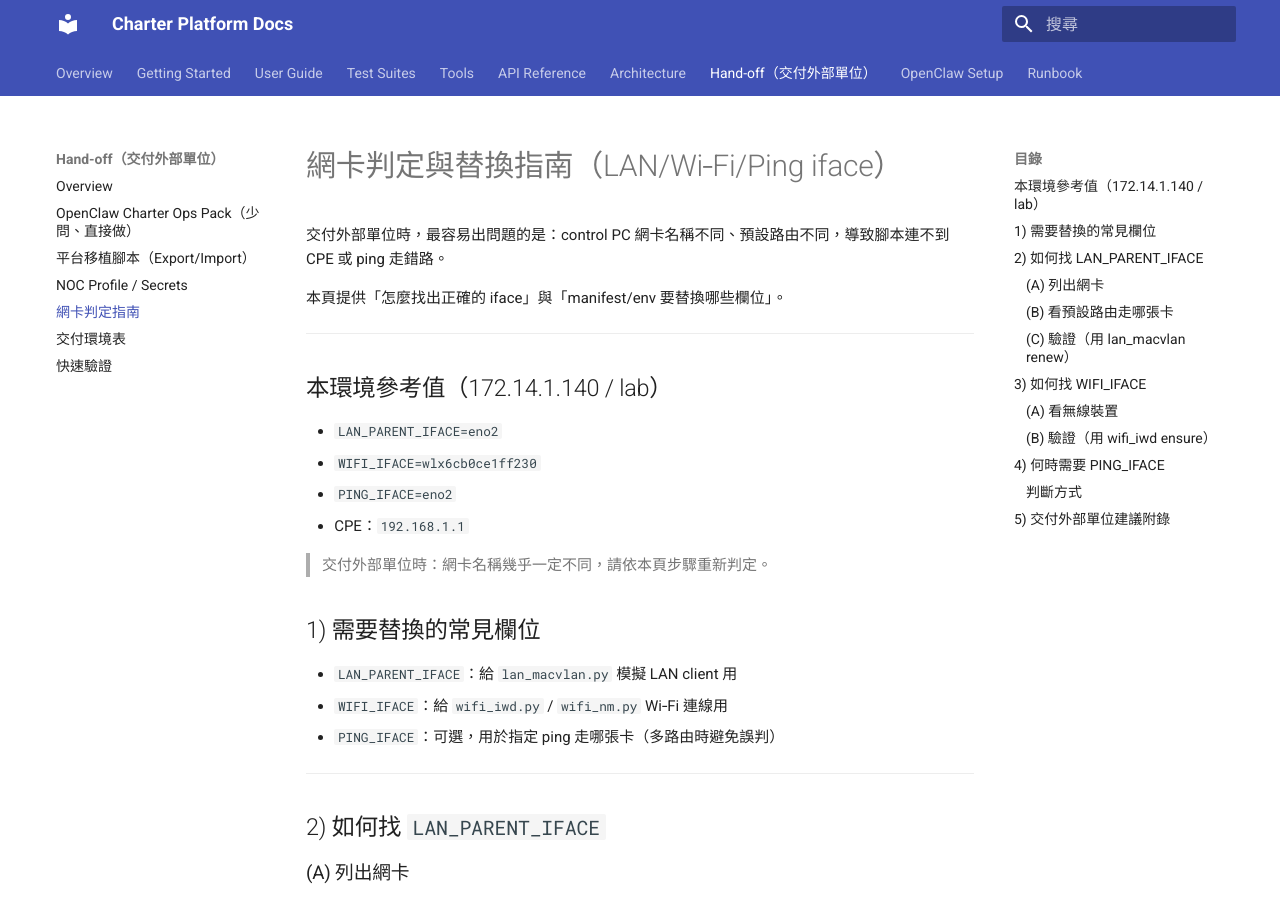
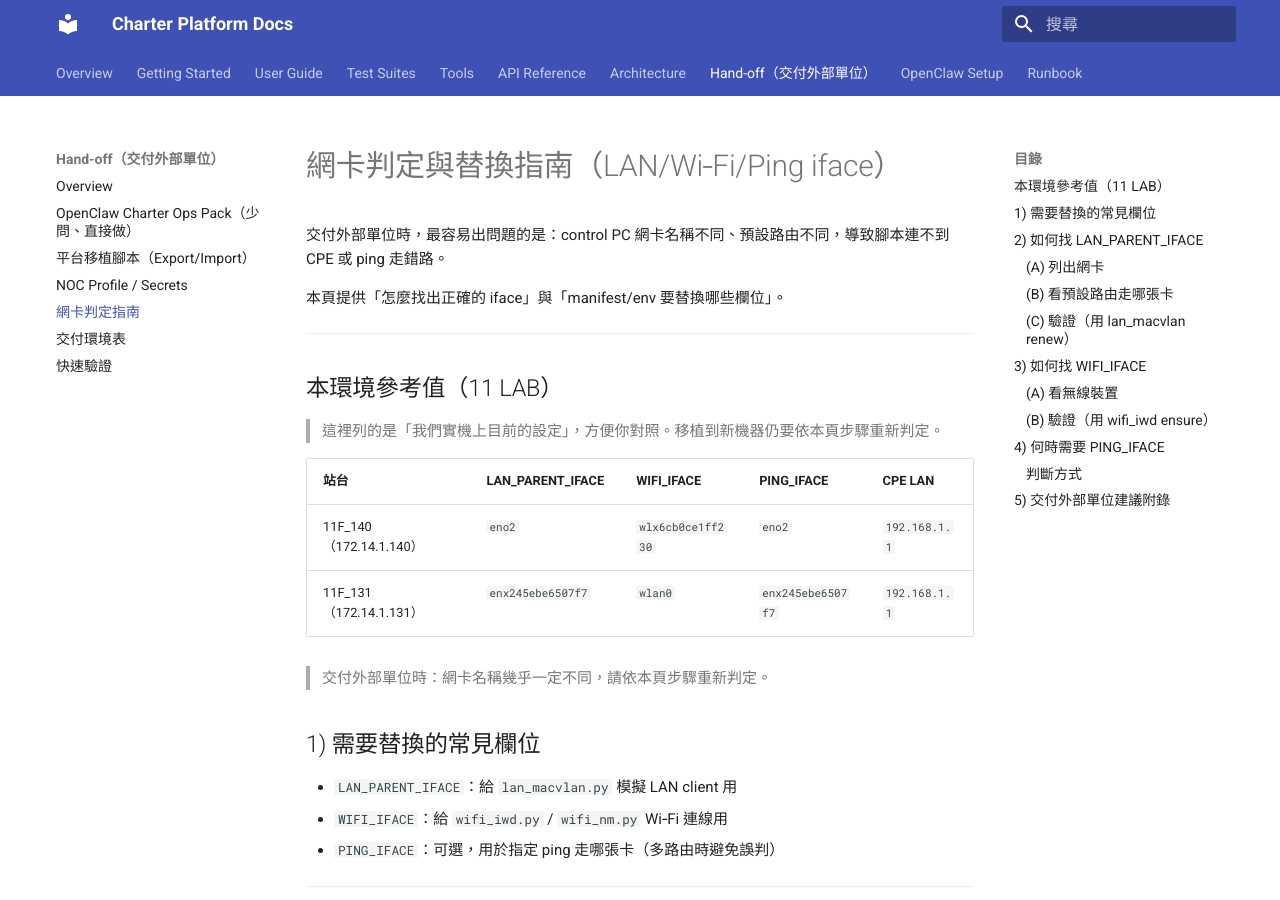
Before and after one commit to askeywifisit-ui/charter_project, an MkDocs documentation site: the page built from docs/charter_site/docs/handoff/network_iface_guide.md, in a window 1280 px wide and 900 px high. Built offline with MkDocs 1.6.1 and Material for MkDocs 9.7.7, drawn with Linux system fonts in a browser that asks for light colours; comment, search, counter and statistics services are not loaded.

```diff
--- a/docs/charter_site/docs/handoff/network_iface_guide.md
+++ b/docs/charter_site/docs/handoff/network_iface_guide.md
@@ -6,11 +6,14 @@
 
 ---
 
-## 本環境參考值（172.14.1.140 / lab）
-- `LAN_PARENT_IFACE=eno2`
-- `WIFI_IFACE=wlx6cb0ce1ff230`
-- `PING_IFACE=eno2`
-- CPE：`192.168.1.1`
+## 本環境參考值（11 LAB）
+
+> 這裡列的是「我們實機上目前的設定」，方便你對照。移植到新機器仍要依本頁步驟重新判定。
+
+| 站台 | LAN_PARENT_IFACE | WIFI_IFACE | PING_IFACE | CPE LAN |
+|---|---|---|---|---|
+| 11F_140（172.14.1.140） | `eno2` | `wlx6cb0ce1ff230` | `eno2` | `192.168.1.1` |
+| 11F_131（172.14.1.131） | `enx245ebe6507f7` | `wlan0` | `enx245ebe6507f7` | `192.168.1.1` |
 
 > 交付外部單位時：網卡名稱幾乎一定不同，請依本頁步驟重新判定。
 
```
Also changed, not shown: docs/charter_site/docs/environment_template.md (+5 -0 lines), docs/charter_site/docs/getting_started/platform_install.md (+1 -1 lines), docs/charter_site/docs/handoff/noc_profile_secrets.md (added, +107 -0 lines), 1 other file.
